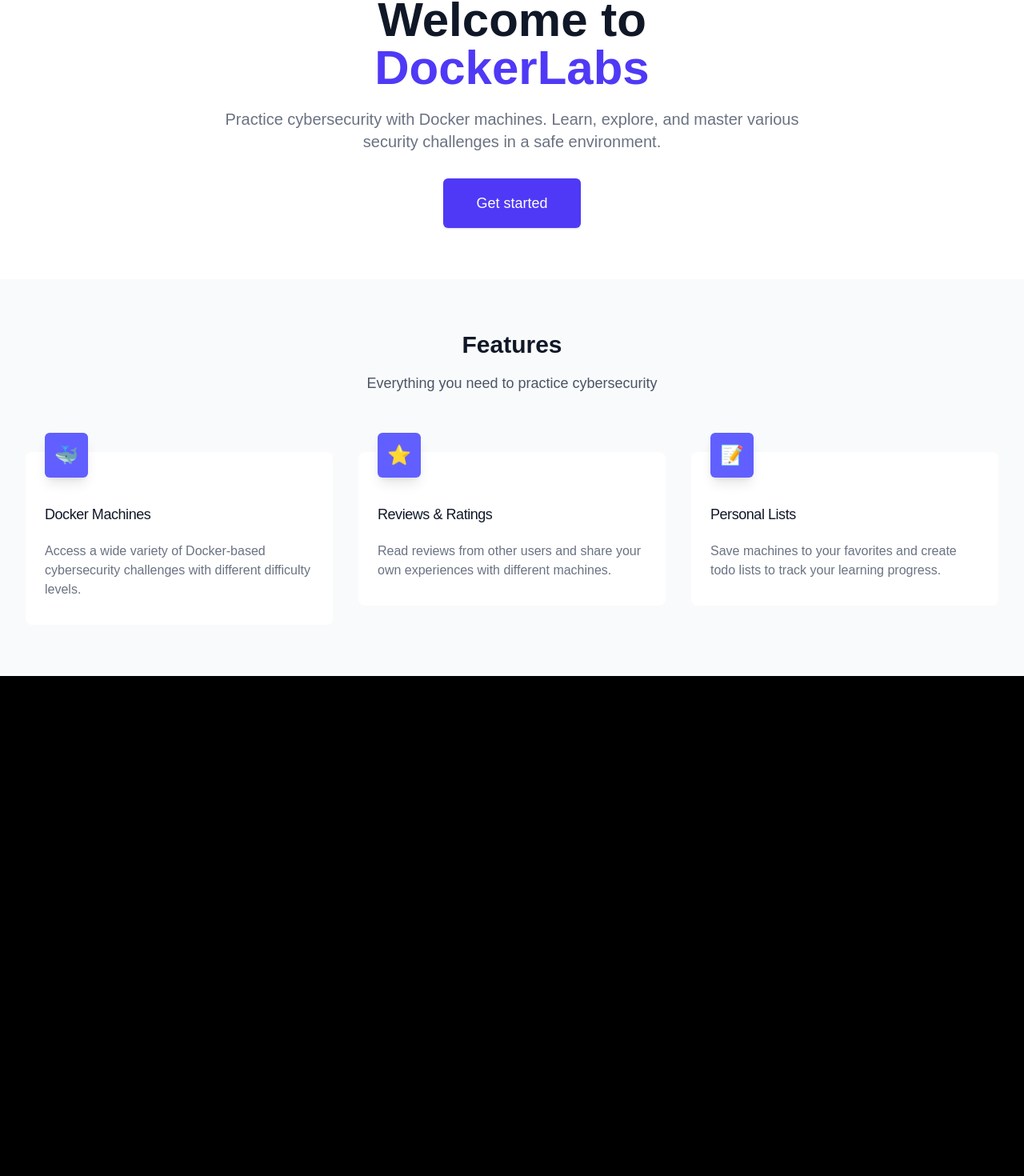
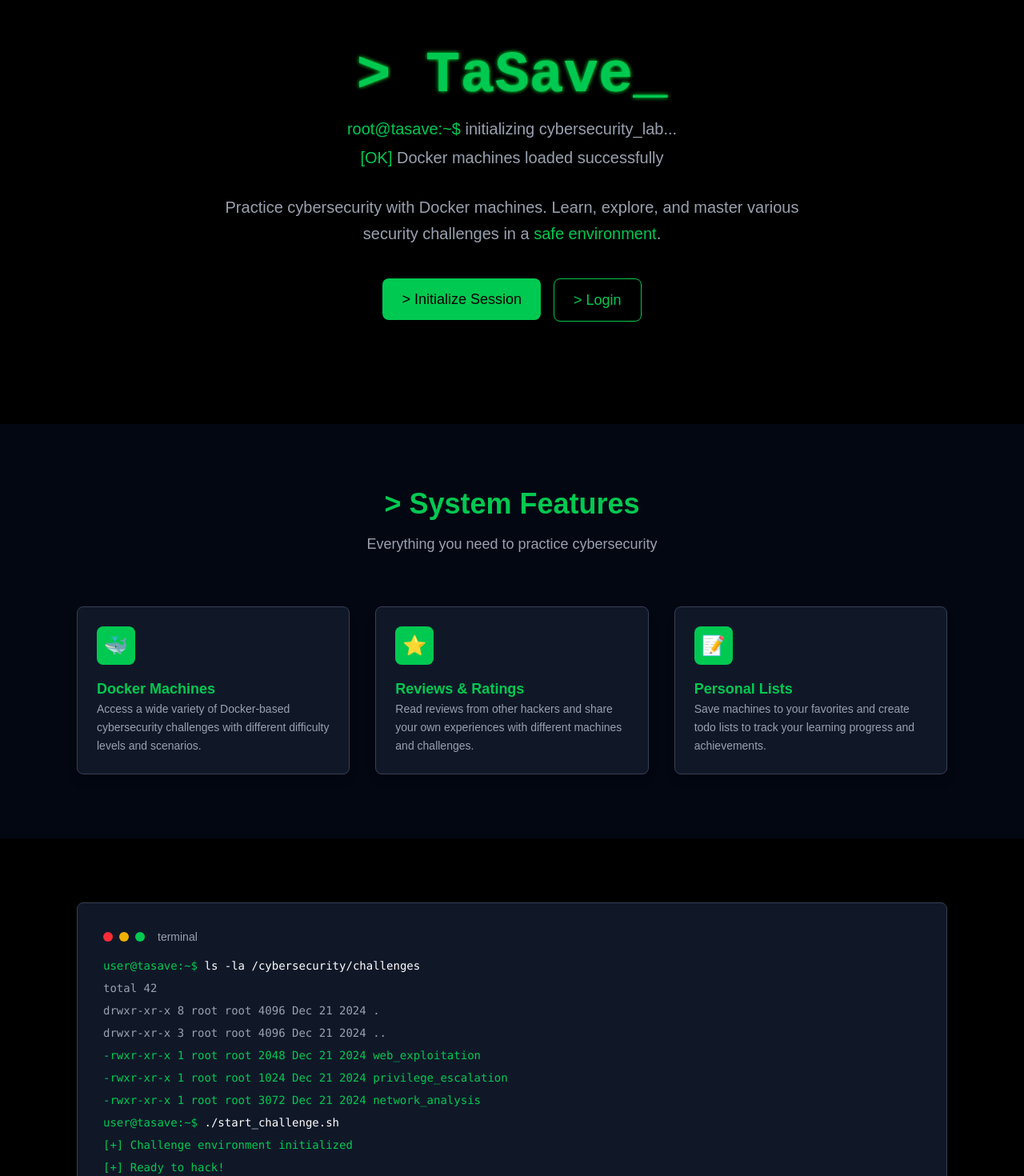
Before and after one commit to iNeenah/TaSave, a Next.js app: page / in a window 1280 px wide. Shown: the part 134-1604 px from the top of the page at 80% size. Before the commit the page ends 979 px from the top, so only its background shows below. Built offline with nearby package versions, Linux system fonts and the light colour scheme; no server answers.

Commit message:
Complete homepage redesign with terminal-inspired interface and enhanced content structure

```diff
--- a/src/app/page.tsx
+++ b/src/app/page.tsx
@@ -1,116 +1,157 @@
 import Link from "next/link";
 import { getCurrentUser } from "@/lib/auth";
+import Button from "@/components/ui/Button";
+import { Card, CardContent, CardHeader, CardTitle } from "@/components/ui/Card";
+import Container from "@/components/ui/Container";
 
 export default async function HomePage() {
   const user = await getCurrentUser();
 
   return (
-    <div className="bg-white">
-      <div className="max-w-7xl mx-auto py-16 px-4 sm:px-6 lg:px-8">
+    <div className="bg-black min-h-screen text-green-500">
+      {/* Hero Section */}
+      <section className="py-20 lg:py-32">
+        <Container>
           <div className="text-center">
-          <h1 className="text-4xl font-extrabold text-gray-900 sm:text-5xl md:text-6xl">
-            <span className="block">Welcome to</span>
-            <span className="block text-indigo-600">DockerLabs</span>
+            <div className="mb-8">
+              <h1 className="text-5xl lg:text-7xl font-bold mb-4">
+                <span className="block text-green-500 terminal-text">
+                  &gt; TaSave_
+                </span>
               </h1>
-          <p className="mt-3 max-w-md mx-auto text-base text-gray-500 sm:text-lg md:mt-5 md:text-xl md:max-w-3xl">
+              <div className="text-lg lg:text-xl text-gray-400 mb-2">
+                <span className="text-green-500">root@tasave:~$</span> initializing cybersecurity_lab...
+              </div>
+              <div className="text-lg lg:text-xl text-gray-400">
+                <span className="text-green-500">[OK]</span> Docker machines loaded successfully
+              </div>
+            </div>
+
+            <p className="mt-6 max-w-3xl mx-auto text-lg lg:text-xl text-gray-400 leading-relaxed">
               Practice cybersecurity with Docker machines. Learn, explore, and
-            master various security challenges in a safe environment.
+              master various security challenges in a <span className="text-green-500">safe environment</span>.
             </p>
-          <div className="mt-5 max-w-md mx-auto sm:flex sm:justify-center md:mt-8">
+
+            <div className="mt-10 flex flex-col sm:flex-row gap-4 justify-center">
               {user ? (
-              <div className="rounded-md shadow">
-                <Link
-                  href="/dashboard"
-                  className="w-full flex items-center justify-center px-8 py-3 border border-transparent text-base font-medium rounded-md text-white bg-indigo-600 hover:bg-indigo-700 md:py-4 md:text-lg md:px-10"
-                >
-                  Go to Dashboard
+                <Link href="/dashboard">
+                  <Button size="lg" className="w-full sm:w-auto">
+                    &gt; Access Dashboard
+                  </Button>
                 </Link>
-              </div>
               ) : (
-              <div className="rounded-md shadow">
-                <Link
-                  href="/signup"
-                  className="w-full flex items-center justify-center px-8 py-3 border border-transparent text-base font-medium rounded-md text-white bg-indigo-600 hover:bg-indigo-700 md:py-4 md:text-lg md:px-10"
-                >
-                  Get started
+                <>
+                  <Link href="/signup">
+                    <Button size="lg" className="w-full sm:w-auto">
+                      &gt; Initialize Session
+                    </Button>
                   </Link>
-              </div>
+                  <Link href="/signin">
+                    <Button variant="outline" size="lg" className="w-full sm:w-auto">
+                      &gt; Login
+                    </Button>
+                  </Link>
+                </>
               )}
             </div>
           </div>
-      </div>
+        </Container>
+      </section>
 
-      <div className="py-16 bg-gray-50">
-        <div className="max-w-7xl mx-auto px-4 sm:px-6 lg:px-8">
-          <div className="text-center">
-            <h2 className="text-3xl font-extrabold text-gray-900">Features</h2>
-            <p className="mt-4 text-lg text-gray-600">
+      {/* Features Section */}
+      <section className="py-20 bg-gray-950">
+        <Container>
+          <div className="text-center mb-16">
+            <h2 className="text-3xl lg:text-4xl font-bold text-green-500 mb-4">
+              &gt; System Features
+            </h2>
+            <p className="text-lg text-gray-400">
               Everything you need to practice cybersecurity
             </p>
           </div>
 
-          <div className="mt-12">
-            <div className="grid grid-cols-1 gap-8 sm:grid-cols-2 lg:grid-cols-3">
-              <div className="pt-6">
-                <div className="flow-root bg-white rounded-lg px-6 pb-8">
-                  <div className="-mt-6">
-                    <div>
-                      <span className="inline-flex items-center justify-center p-3 bg-indigo-500 rounded-md shadow-lg">
-                        <span className="text-2xl">🐳</span>
-                      </span>
-                    </div>
-                    <h3 className="mt-8 text-lg font-medium text-gray-900 tracking-tight">
-                      Docker Machines
-                    </h3>
-                    <p className="mt-5 text-base text-gray-500">
-                      Access a wide variety of Docker-based cybersecurity
-                      challenges with different difficulty levels.
-                    </p>
+          <div className="grid grid-cols-1 md:grid-cols-2 lg:grid-cols-3 gap-8">
+            <Card>
+              <CardHeader>
+                <div className="mb-4">
+                  <div className="w-12 h-12 bg-green-500 rounded-lg flex items-center justify-center text-black text-2xl font-bold">
+                    🐳
                   </div>
                 </div>
-              </div>
+                <CardTitle>Docker Machines</CardTitle>
+              </CardHeader>
+              <CardContent>
+                <p className="text-gray-400 text-sm leading-relaxed">
+                  Access a wide variety of Docker-based cybersecurity
+                  challenges with different difficulty levels and scenarios.
+                </p>
+              </CardContent>
+            </Card>
 
-              <div className="pt-6">
-                <div className="flow-root bg-white rounded-lg px-6 pb-8">
-                  <div className="-mt-6">
-                    <div>
-                      <span className="inline-flex items-center justify-center p-3 bg-indigo-500 rounded-md shadow-lg">
-                        <span className="text-2xl">⭐</span>
-                      </span>
-                    </div>
-                    <h3 className="mt-8 text-lg font-medium text-gray-900 tracking-tight">
-                      Reviews & Ratings
-                    </h3>
-                    <p className="mt-5 text-base text-gray-500">
-                      Read reviews from other users and share your own
-                      experiences with different machines.
-                    </p>
+            <Card>
+              <CardHeader>
+                <div className="mb-4">
+                  <div className="w-12 h-12 bg-green-500 rounded-lg flex items-center justify-center text-black text-2xl font-bold">
+                    ⭐
                   </div>
                 </div>
-              </div>
+                <CardTitle>Reviews &amp; Ratings</CardTitle>
+              </CardHeader>
+              <CardContent>
+                <p className="text-gray-400 text-sm leading-relaxed">
+                  Read reviews from other hackers and share your own
+                  experiences with different machines and challenges.
+                </p>
+              </CardContent>
+            </Card>
 
-              <div className="pt-6">
-                <div className="flow-root bg-white rounded-lg px-6 pb-8">
-                  <div className="-mt-6">
-                    <div>
-                      <span className="inline-flex items-center justify-center p-3 bg-indigo-500 rounded-md shadow-lg">
-                        <span className="text-2xl">📝</span>
-                      </span>
-                    </div>
-                    <h3 className="mt-8 text-lg font-medium text-gray-900 tracking-tight">
-                      Personal Lists
-                    </h3>
-                    <p className="mt-5 text-base text-gray-500">
-                      Save machines to your favorites and create todo lists to
-                      track your learning progress.
-                    </p>
+            <Card>
+              <CardHeader>
+                <div className="mb-4">
+                  <div className="w-12 h-12 bg-green-500 rounded-lg flex items-center justify-center text-black text-2xl font-bold">
+                    📝
                   </div>
                 </div>
+                <CardTitle>Personal Lists</CardTitle>
+              </CardHeader>
+              <CardContent>
+                <p className="text-gray-400 text-sm leading-relaxed">
+                  Save machines to your favorites and create todo lists to
+                  track your learning progress and achievements.
+                </p>
+              </CardContent>
+            </Card>
+          </div>
+        </Container>
+      </section>
+
+      {/* Terminal Section */}
+      <section className="py-20">
+        <Container>
+          <div className="bg-gray-900 border border-gray-700 rounded-lg p-8">
+            <div className="flex items-center mb-4">
+              <div className="flex space-x-2">
+                <div className="w-3 h-3 bg-red-500 rounded-full"></div>
+                <div className="w-3 h-3 bg-yellow-500 rounded-full"></div>
+                <div className="w-3 h-3 bg-green-500 rounded-full"></div>
+              </div>
+              <div className="ml-4 text-gray-400 text-sm">terminal</div>
+            </div>
+            <div className="space-y-2 text-sm font-mono">
+              <div><span className="text-green-500">user@tasave:~$</span> <span className="text-white">ls -la /cybersecurity/challenges</span></div>
+              <div className="text-gray-400">total 42</div>
+              <div className="text-gray-400">drwxr-xr-x 8 root root 4096 Dec 21 2024 .</div>
+              <div className="text-gray-400">drwxr-xr-x 3 root root 4096 Dec 21 2024 ..</div>
+              <div className="text-green-500">-rwxr-xr-x 1 root root 2048 Dec 21 2024 web_exploitation</div>
+              <div className="text-green-500">-rwxr-xr-x 1 root root 1024 Dec 21 2024 privilege_escalation</div>
+              <div className="text-green-500">-rwxr-xr-x 1 root root 3072 Dec 21 2024 network_analysis</div>
+              <div><span className="text-green-500">user@tasave:~$</span> <span className="text-white">./start_challenge.sh</span></div>
+              <div className="text-green-500">[+] Challenge environment initialized</div>
+              <div className="text-green-500">[+] Ready to hack!</div>
             </div>
           </div>
-          </div>
-        </div>
-      </div>
+        </Container>
+      </section>
     </div>
   );
 }
```
Lines whose indentation alone changed are shown as unchanged.
